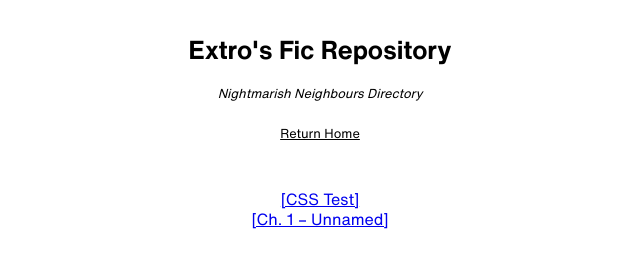
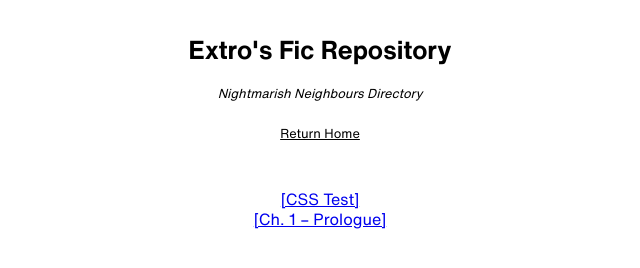
Before and after one commit to LeExtro/fics, a plain HTML site: page html/familyindex.html in a window 1280 px wide. Shown: the full height of the page, 320-960 px from the left. Drawn offline with Linux system fonts and the light colour scheme.

Commit message:
named NN ch1

```diff
--- a/html/familyindex.html
+++ b/html/familyindex.html
@@ -19,7 +19,7 @@
             </p>
         </div>
         <a href="./family/test-ch.html">[CSS Test]</a><br>
-        <a href="./family/ch1.html">[Ch. 1 – Unnamed]</a><br>
+        <a href="./family/ch1.html">[Ch. 1 – Prologue]</a><br>
     </center>
 </body>
 </html>
```
